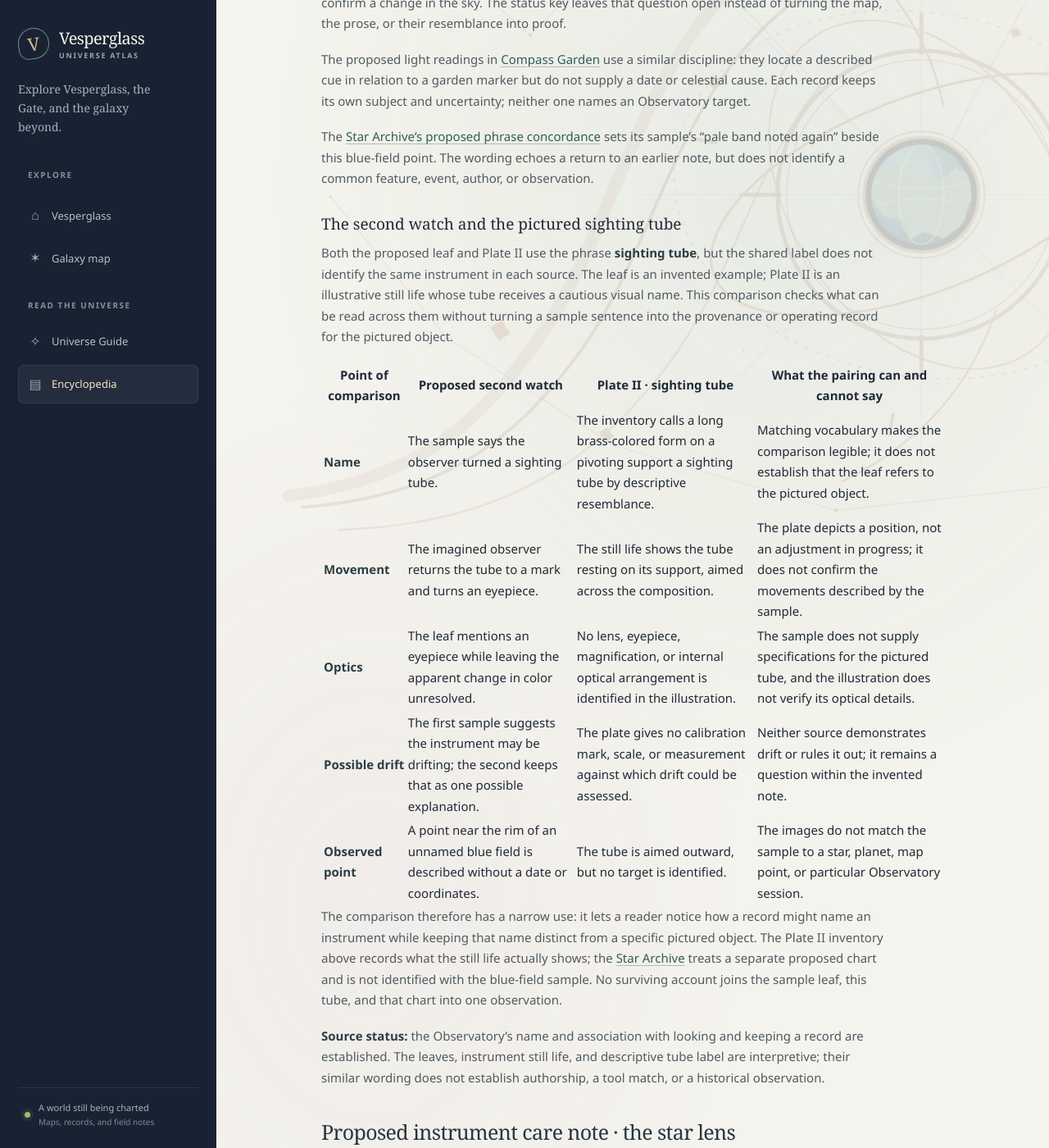
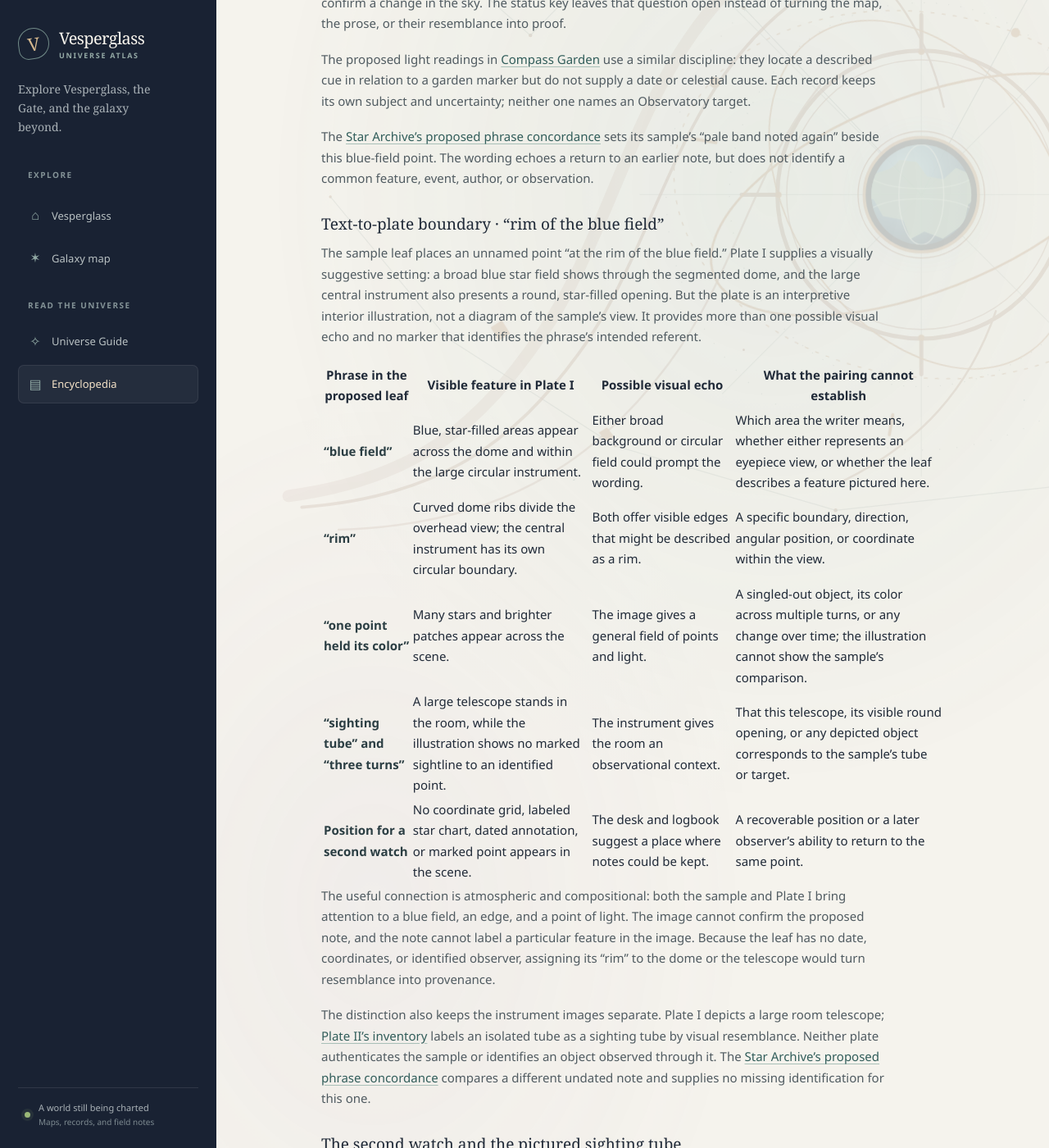
Before and after one commit to vesperglass/vesperglass.github.io, a Jekyll site: the page built from library/observatory.md, in a window 1280 px wide and 1400 px high, scrolled down 4990 px. Shown: the whole window at 82% size. Built offline with Jekyll 4.4.1, drawn with Linux system fonts in a browser that asks for light colours.

Commit message:
Compare Observatory note with Plate I

```diff
--- a/assets/site.js
+++ b/assets/site.js
@@ -9,7 +9,7 @@
     { title: "Threshold House", url: "/library/threshold-house/", summary: "A named platform with proposed interior and plan readings, arrival phrases, a room-sound audit, and comparisons with the Gate aperture and Compass Garden flora.", terms: "threshold house arrival passage shelter interior plan concordance arch framed opening aperture bench lamp niches axis floor plan elevation threshold opening phrases greetings room sounds acoustic echo reverberation footfall listener hush lamp noise sound-source cue provenance plate support audit image-based inference unknown material dimensions occupancy potted greenery plants foliage container planters flora Compass Garden garden beds starflower fern fronds keeper tending cultivation species botanical glow same specimens Vesperglass Gate separate platform freestanding ring portal transit crossing bloom room feature shared construction route connection Shall we leave the crossing unnamed place name event identity traveler itinerary" },
     { title: "Tideglass Foundry", url: "/library/tideglass-foundry/", summary: "The recorded making of stardust, reconstructed tools, a phrase-level terminology note, and a source-aware bridge from tempering to the separate starwell account.", terms: "tideglass foundry starshards stardust refining craft mill process cleaning grinding mirrored plates reflective surfaces pair grinding surfaces sifting fine even powder grain size sieve mesh tempering resonance low singing resonance scattered glints quiet color hue brightness color standard metric acoustic source instrument frequency measurement mechanism plate II reconstructed tools starwell sealed glass heart measured thread pulse Gate separate accounts transfer batch loading quantity" },
     { title: "Compass Garden", url: "/library/compass-garden/", summary: "A glasshouse folio with a plan key and pictured-flora notes, plus comparisons of its compass rose, architecture, and planting composition with the Observatory, proposed stamp, and Threshold House.", terms: "compass garden conservatory plants glasshouse planting flora starflower starflowers fern ferns pale bloom luminous foliage botanical species bed keeper compass rose image visual plate star compass instrument Observatory directional bearing motif dome telescope arches glass roof architecture construction postal stamp flower emblem badge icon motif abstraction source illustration Threshold House potted greenery container plants foliage garden beds arrangement compositional comparison shared specimens cultivation care species" },
-    { title: "Observatory Logbook", url: "/library/observatory/", summary: "A source-aware Observatory record with a pictured instrument inventory, second-watch comparison, and a comparison of the room telescope with its stamp-scale rendering.", terms: "observatory logbook instruments orrery telescope charts comparison follow-up color sighting tube drift eyepiece blue field pale band point observation target calibration plate II sample leaf image wording instrument identity second watch repeated noted again Star Archive phrase concordance Vesperglass Postal Service postage stamp dome telescope motif source plates diagonal stamp scale maker target session observer room framing crop relative visual prominence architecture panel human scale focal length dimensions optical specification measured size" },
+    { title: "Observatory Logbook", url: "/library/observatory/", summary: "A source-aware Observatory record with a pictured instrument inventory, proposed second watch, and a comparison of the blue-field note with Plate I.", terms: "observatory logbook instruments orrery telescope charts comparison follow-up color sighting tube drift eyepiece blue field pale band point observation target calibration plate II sample leaf image wording instrument identity second watch repeated noted again Star Archive phrase concordance Vesperglass Postal Service postage stamp dome telescope motif source plates diagonal stamp scale maker target session observer room framing crop relative visual prominence architecture panel human scale focal length dimensions optical specification measured size rim of the blue field text-to-plate concordance blue sky dome circular telescope field ambiguous image possible visual echo phrase source status proposed note plate image date coordinates point star sightline unnamed target viewpoint" },
     { title: "Star Archive", url: "/library/star-archive/", summary: "A reference room for knowledge of the sky, with a shelf-content key, evidence matrix, chart-mark comparison, and phrase concordance with the Observatory.", terms: "star archive books maps memory library shelves radial stacks central reading table chart cabinet shelf number collection titles subject division catalog Unfixed Meridian annotations notation marginalia margin marks returned to uncertain reading unverified place evidence provenance source title scope maker compiler date coordinates postal stamp decorative corner stars constellation comparison symbol design pale band noted again blue-field point wording phrase concordance repeated light color observation Observatory sample leaves" },
     { title: "The Vesperglass Gate", url: "/library/vesperglass-gate/", summary: "The detached Gate platform, pictured aperture, bloom account, proposed recollections, and comparisons with Threshold House and the Train Dock docket.", terms: "vesperglass gate portal transit galaxy detached platform freestanding ring aperture arch cutaway construction bloom opening crossing keeper traveler hush singing recollection threshold sound Threshold House framed opening room feature shared construction route connection return journey light emergence cargo return-load Train Dock docket manifest" },
     { title: "Vesperglass Train Dock", url: "/library/train-dock/", summary: "A clear landing apron, alongside berth, and source-aware journey docket distinguishing an unnamed far side from the Postal Service's blank recipient field.", terms: "train dock berth station locomotive platform train journey docket departure crossing Gate bloom emergence passage itinerary date time passenger destination recipient addressee schedule duration cargo manifest blank return load return journey light sealed stardust starwell inventory descriptive phrase account ledger field route guide path alignment approach curve alongside offset orientation postal correspondence envelope destination versus addressee unassigned far side no mail route" },
--- a/library/observatory.md
+++ b/library/observatory.md
@@ -94,6 +94,22 @@ The proposed light readings in [Compass Garden]({{ '/library/compass-garden/' |
 
 The [Star Archive's proposed phrase concordance]({{ '/library/star-archive/' | relative_url }}) sets its sample's “pale band noted again” beside this blue-field point. The wording echoes a return to an earlier note, but does not identify a common feature, event, author, or observation.
 
+### Text-to-plate boundary · “rim of the blue field”
+
+The sample leaf places an unnamed point “at the rim of the blue field.” Plate I supplies a visually suggestive setting: a broad blue star field shows through the segmented dome, and the large central instrument also presents a round, star-filled opening. But the plate is an interpretive interior illustration, not a diagram of the sample's view. It provides more than one possible visual echo and no marker that identifies the phrase's intended referent.
+
+| Phrase in the proposed leaf | Visible feature in Plate I | Possible visual echo | What the pairing cannot establish |
+| --- | --- | --- | --- |
+| **“blue field”** | Blue, star-filled areas appear across the dome and within the large circular instrument. | Either broad background or circular field could prompt the wording. | Which area the writer means, whether either represents an eyepiece view, or whether the leaf describes a feature pictured here. |
+| **“rim”** | Curved dome ribs divide the overhead view; the central instrument has its own circular boundary. | Both offer visible edges that might be described as a rim. | A specific boundary, direction, angular position, or coordinate within the view. |
+| **“one point held its color”** | Many stars and brighter patches appear across the scene. | The image gives a general field of points and light. | A singled-out object, its color across multiple turns, or any change over time; the illustration cannot show the sample's comparison. |
+| **“sighting tube” and “three turns”** | A large telescope stands in the room, while the illustration shows no marked sightline to an identified point. | The instrument gives the room an observational context. | That this telescope, its visible round opening, or any depicted object corresponds to the sample's tube or target. |
+| **Position for a second watch** | No coordinate grid, labeled star chart, dated annotation, or marked point appears in the scene. | The desk and logbook suggest a place where notes could be kept. | A recoverable position or a later observer's ability to return to the same point. |
+
+The useful connection is atmospheric and compositional: both the sample and Plate I bring attention to a blue field, an edge, and a point of light. The image cannot confirm the proposed note, and the note cannot label a particular feature in the image. Because the leaf has no date, coordinates, or identified observer, assigning its “rim” to the dome or the telescope would turn resemblance into provenance.
+
+The distinction also keeps the instrument images separate. Plate I depicts a large room telescope; [Plate II's inventory]({{ '/library/observatory/#plate-ii--pictured-instrument-inventory' | relative_url }}) labels an isolated tube as a sighting tube by visual resemblance. Neither plate authenticates the sample or identifies an object observed through it. The [Star Archive's proposed phrase concordance]({{ '/library/star-archive/' | relative_url }}) compares a different undated note and supplies no missing identification for this one.
+
 ### The second watch and the pictured sighting tube
 
 Both the proposed leaf and Plate II use the phrase **sighting tube**, but the shared label does not identify the same instrument in each source. The leaf is an invented example; Plate II is an illustrative still life whose tube receives a cautious visual name. This comparison checks what can be read across them without turning a sample sentence into the provenance or operating record for the pictured object.
```
Also changed, not shown: ENCYCLOPEDIA_BACKLOG.md (+3 -1 lines), library.md (+1 -1 lines), library/changelog.md (+1 -0 lines).
